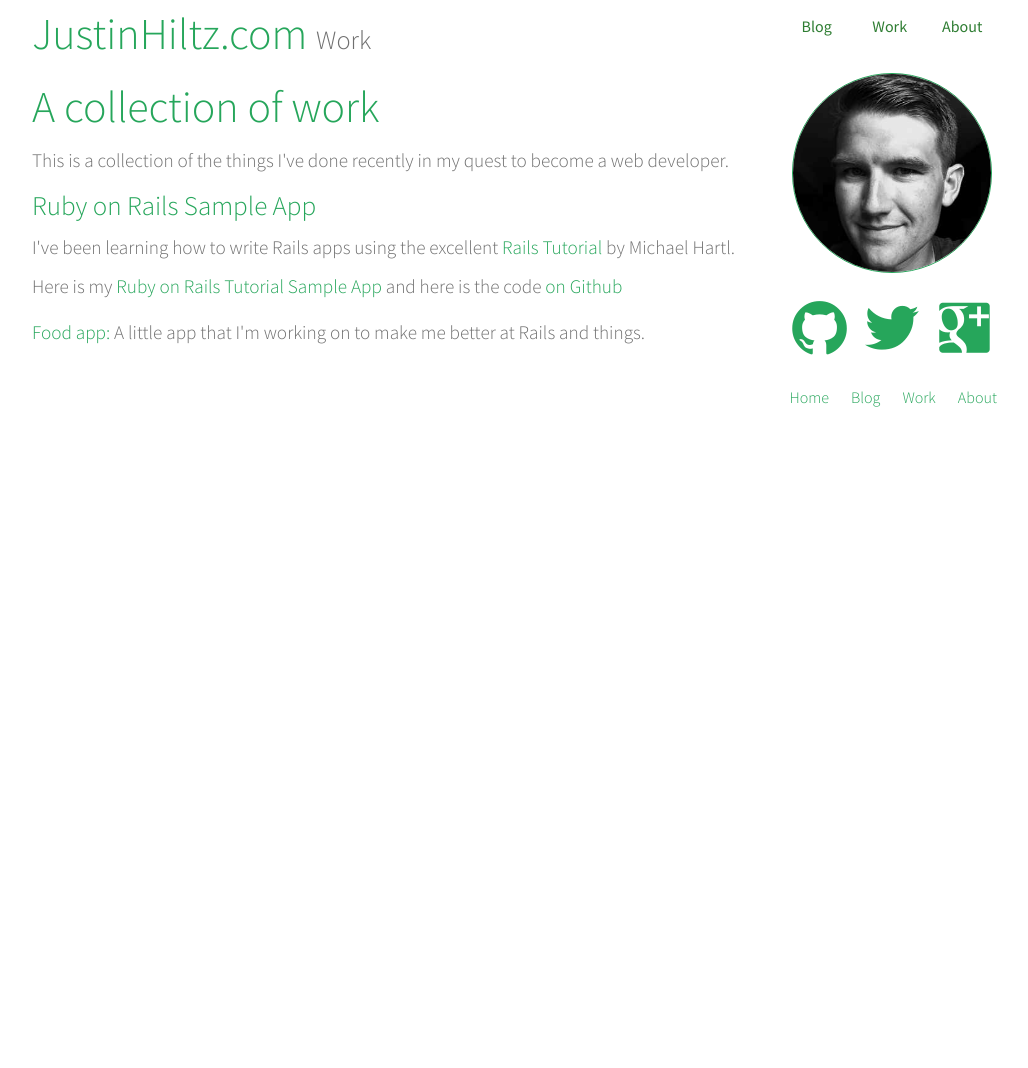
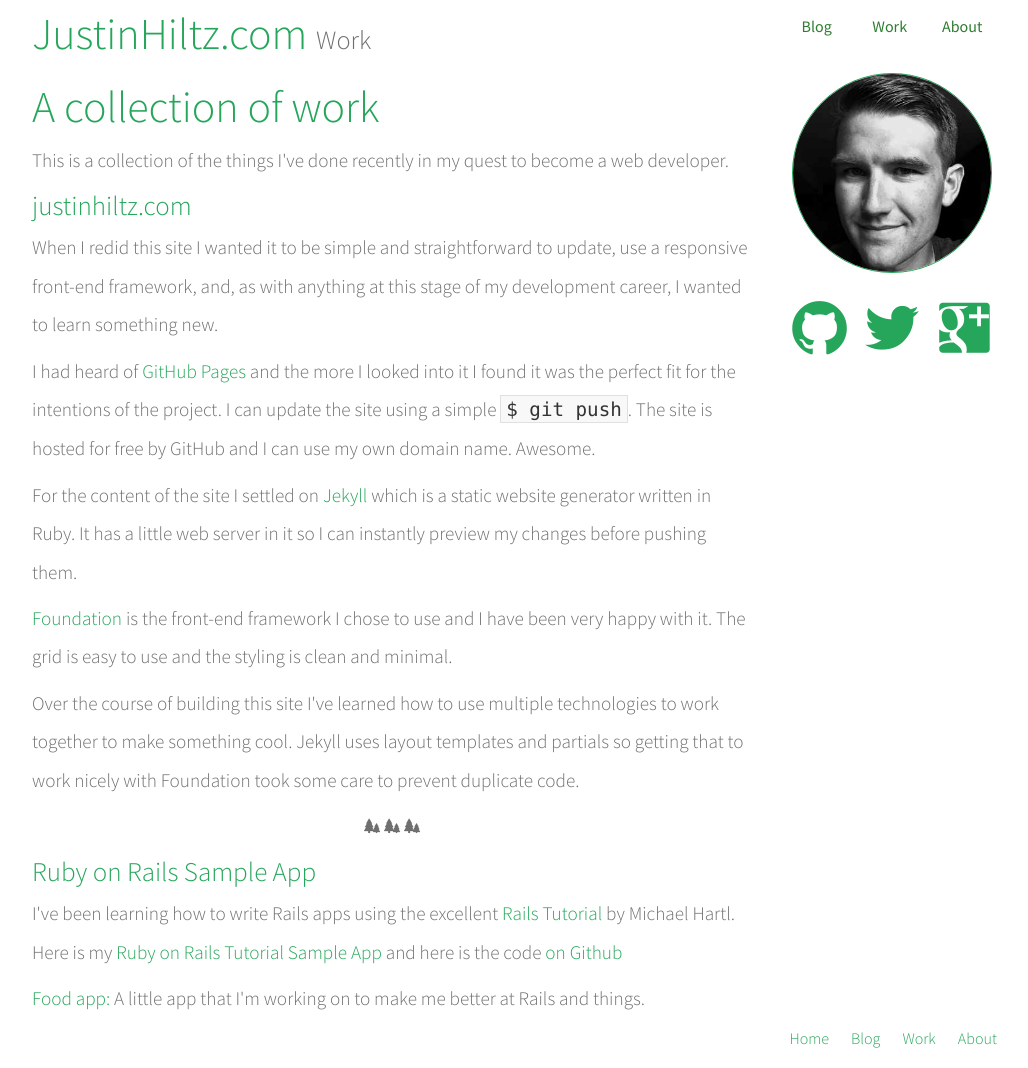
Before and after one commit to JustinHiltz/JustinHiltz.github.io, a Jekyll site: the page built from work/index.html, in a window 1280 px wide. Shown: the whole page, without its empty margins (123-1151 px from the left). Built offline with Jekyll 4.4.1, drawn with Linux system fonts in a browser that asks for light colours; Markdown is read by kramdown in place of the engine named in the settings; comment, search, counter and statistics services are not loaded; before the commit the page ends 900 px from its top, so only the background shows below that.

Commit message:
Added favicon and some content updates

```diff
--- a/_includes/head.html
+++ b/_includes/head.html
@@ -1,6 +1,9 @@
 <!DOCTYPE html>
 <html>
 	<head>
+	  <link rel="icon"
+          type="image/png"
+          href="/img/favicon.ico">
 		<meta charset="utf-8">
 		<meta http-equiv="X-UA-Compatible" content="IE=edge,chrome=1">
 		<title>{{ page.title }}</title>
--- a/_posts/2014-02-05-my-new-blog.markdown
+++ b/_posts/2014-02-05-my-new-blog.markdown
@@ -8,7 +8,7 @@
 Before this blog I was attempting to build a Rails blogging engine. I didn't give up on it so much as it wasn't the best use of my time. Blogging platforms have to many little detail features that make it time consuming. It's easy to get the big picture nailed down and forget all the little bits and pieces behind the scenes. So I've decided to host a [Jekyll](http://jekyllrb.com/) blog on [Github Pages](http://pages.github.com). It's free and easy, I can write in Markdown and have it automatically converted to HTML. A simple git push keeps it current.
 
 
-I'm blogging because I think it's an excellent way to think about and analyze the content I'm always reading. I read so many headlines and skim so many articles that if a pub held a [HN](http://news.ycombinator.com) or [reddit](http://reddit.com) themed triva night I'd be the champ. But I don't develop my own opinions or arguments for what I read and I want to change that. Also, I want to improve my writing skills. Right now I write like a highschool english C student and I want to bring that up to at least a B+.
+I'm blogging because I think it's an excellent way to think about and analyze the content I'm always reading. I read so many headlines and skim so many articles that if a pub held a [HN](http://news.ycombinator.com) or [reddit](http://reddit.com) themed triva night I'd be the champ. But I don't develop my own opinions or arguments for what I read and I want to change that. Also, I want to improve my writing skills.
 
 
 Hopefully there are a few posts already written after this one and they've improved. Maybe later on there will be something you find interesting to keep you coming back.
--- a/work/index.html
+++ b/work/index.html
@@ -6,6 +6,25 @@
 <p>
 	This is a collection of the things I've done recently in my quest to become a web developer.
 </p>
+
+<h3>justinhiltz.com</h3>
+<p>When I redid this site I wanted it to be simple and straightforward to update, use a responsive front-end framework, and, as with anything at this stage of my development career, I wanted to learn something new.</p>
+
+<p>I had heard of <a href="http://pages.github.com">GitHub Pages</a> and the more I looked into it I found it was the perfect fit for the intentions of the project. I can update the site using a simple <code>$ git push</code>. The site is hosted for free by GitHub and I can use my own domain name. Awesome.</p>
+
+<p>For the content of the site I settled on <a href="http://jekyllrb.com">Jekyll</a> which is a static website generator written in Ruby. It has a little web server in it so I can instantly preview my changes before pushing them.</p>
+
+<p><a href="http://foundation.zurb.com">Foundation</a> is the front-end framework I chose to use and I have been very happy with it. The grid is easy to use and the styling is clean and minimal.</p>
+
+<p>Over the course of building this site I've learned how to use multiple technologies to work together to make something cool. Jekyll uses layout templates and partials so getting that to work nicely with Foundation took some care to prevent duplicate code.</p>
+
+<p class="text-center">
+	<!-- &#9777; &#9783; &#9778; -->
+	<i class="fi-trees"></i>
+	<i class="fi-trees"></i>
+	<i class="fi-trees"></i>
+</p>
+
 <h3>Ruby on Rails Sample App</h3>
 <p>
 	I've been learning how to write Rails apps using the excellent <a href="http://www.railstutorial.org/">Rails Tutorial</a> by Michael Hartl. Here is my <a href="https://nameless-basin-3231.herokuapp.com">Ruby on Rails Tutorial Sample App</a> and here is the code <a href="https://github.com/JustinHiltz/sample_app">on Github</a>
```
Also changed, not shown: img/favicon.ico (added), 11 other files.
